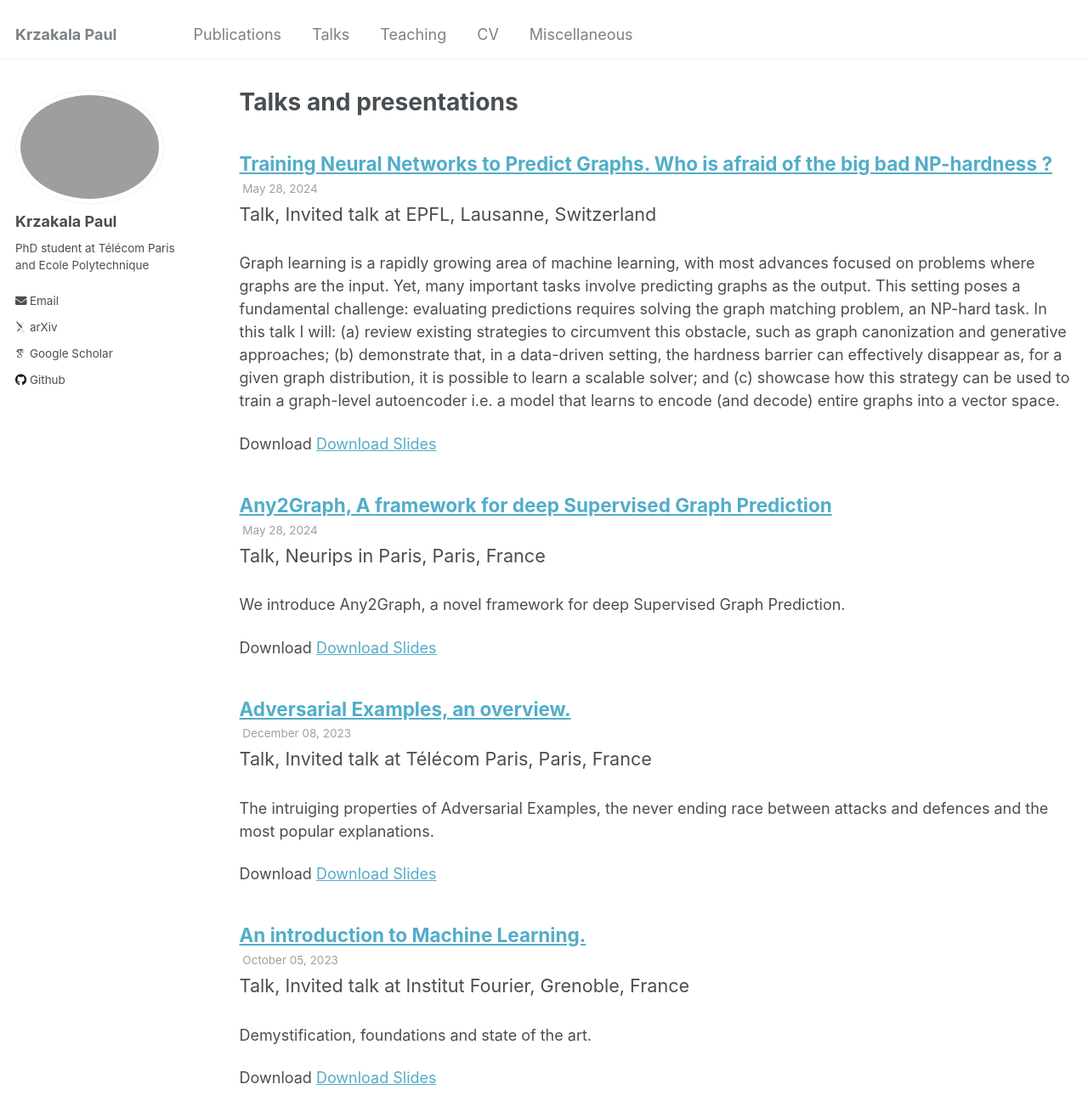
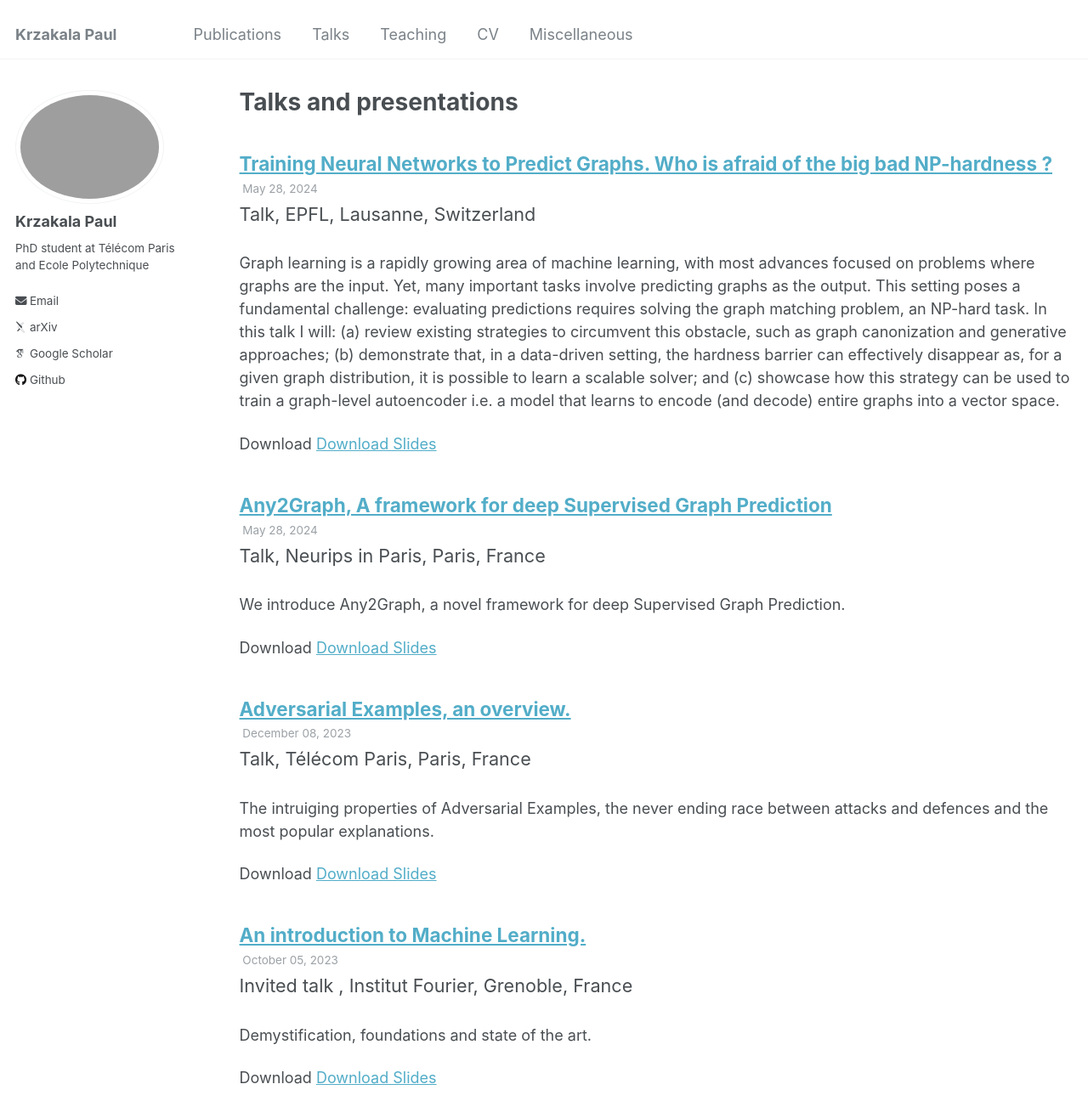
Before and after one commit to KrzakalaPaul/KrzakalaPaul.github.io, a Jekyll site: the page built from _pages/talks.html, in a window 1280 px wide and 1400 px high. Shown: the top 1316 px of the window at 85% size. Built offline with Jekyll 4.4.1, drawn with Linux system fonts in a browser that asks for light colours; some web fonts are replaced.

Commit message:
update venues

```diff
--- a/_talks/2023-10-05-talk-1.md
+++ b/_talks/2023-10-05-talk-1.md
@@ -1,9 +1,9 @@
 ---
 title: "An introduction to Machine Learning."
 collection: talks
-type: "Talk"
+type: "Invited talk "
 permalink: /talks/2023-10-05-talk-1
-venue: "Invited talk at Institut Fourier"
+venue: "Institut Fourier"
 slidesurl: 'http://krzakalapaul.github.io/files/Introduction_to_ML_for_Institut_Fourier.pdf'
 date: 2023-10-05
 location: "Grenoble, France"
--- a/_talks/2023-12-08-talk-2.md
+++ b/_talks/2023-12-08-talk-2.md
@@ -3,7 +3,7 @@ title: "Adversarial Examples, an overview."
 collection: talks
 type: "Talk"
 permalink: /talks/2023-12-08-talk-2
-venue: "Invited talk at Télécom Paris"
+venue: "Télécom Paris"
 slidesurl: 'http://krzakalapaul.github.io/files/Adversarial_Examples_Group_Meeting.pdf'
 date: 2023-12-08
 location: "Paris, France"
--- a/_talks/2024-05-28-talk-4.md
+++ b/_talks/2024-05-28-talk-4.md
@@ -3,7 +3,7 @@ title: "Training Neural Networks to Predict Graphs. Who is afraid of the big bad
 collection: talks
 type: "Talk"
 permalink: /talks/2024-05-28-talk-4
-venue: "Invited talk at EPFL"
+venue: "EPFL"
 slidesurl: 'http://krzakalapaul.github.io/files/Any2GRALE.pdf'
 date: 2024-05-28
 location: "Lausanne, Switzerland"
```
